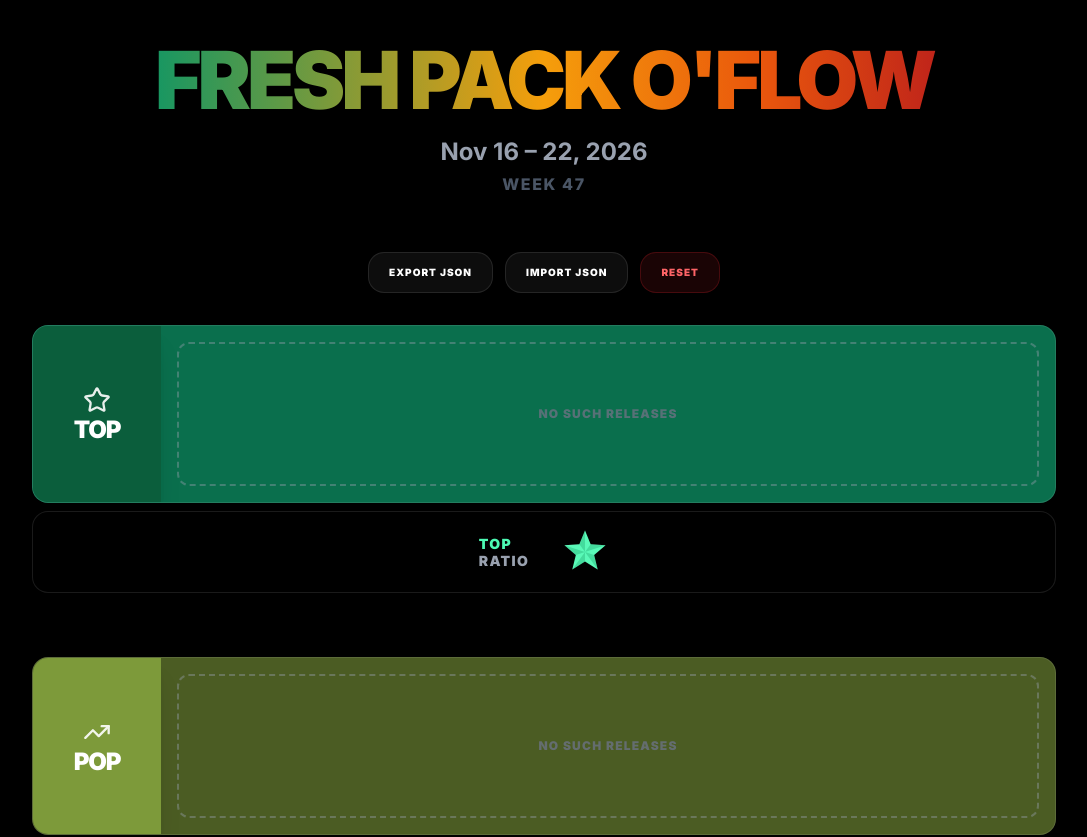
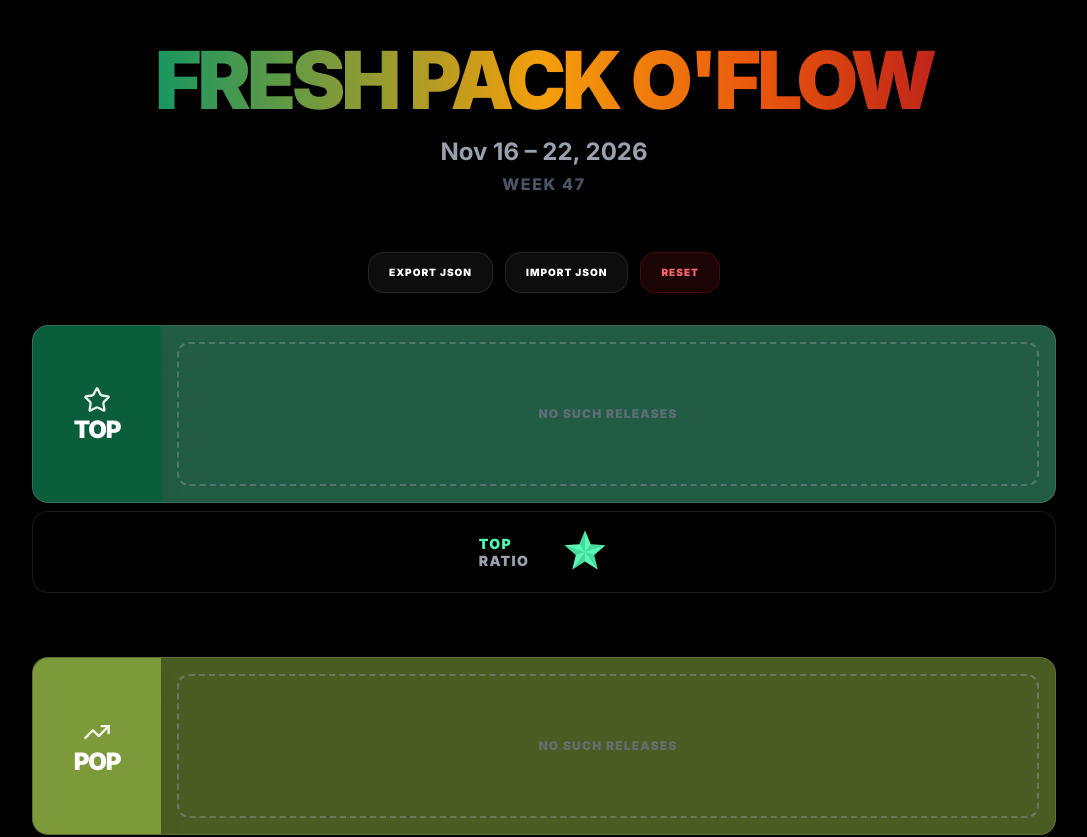
Before and after one commit to gianneefm/fresh-pack, a React (Vite) app: page / in a window 1280 px wide. Shown: the top 837 px of the page, without its empty margins (96-1183 px from the left). Built offline with nearby package versions, Linux system fonts and the light colour scheme; the HTML template or start-up script is replaced by a standard one.

Commit message:
Update App.jsx

```diff
--- a/src/App.jsx
+++ b/src/App.jsx
@@ -1239,7 +1239,7 @@ const FreshPackOFlow = () => {
   // listBgColor (примерные hex-цвета из w27: Tailwind-цвет с 60% прозрачностью поверх чёрного фона) используется как фон строки с карточками.
   // bgColor TOP: тёмный малахитовый.
   const tierBase = useMemo(() => [
-    { label: "TOP", icon: Star, bgColor: "#0B5E3C", rowBgColor: "#4df9c3", listBgColor: "#0A6F4D", textColorClass: "text-white" },
+    { label: "TOP", icon: Star, bgColor: "#0B5E3C", rowBgColor: "#4df9c3", listBgColor: "#235c45", textColorClass: "text-white" },
     { label: "POP", icon: TrendingUp, bgColor: "#7d9a3a", rowBgColor: "#ecffbd", listBgColor: "#4B5C23", textColorClass: "text-white" },
     { label: "MOP", icon: Minus, bgColor: "#f59e0b", rowBgColor: "#ffe089", listBgColor: "#935F07", textColorClass: "text-white" },
     { label: "FLOP", icon: TrendingDown, bgColor: "#ea580c", rowBgColor: "#f9b18b", listBgColor: "#95450D", textColorClass: "text-white" },
```
